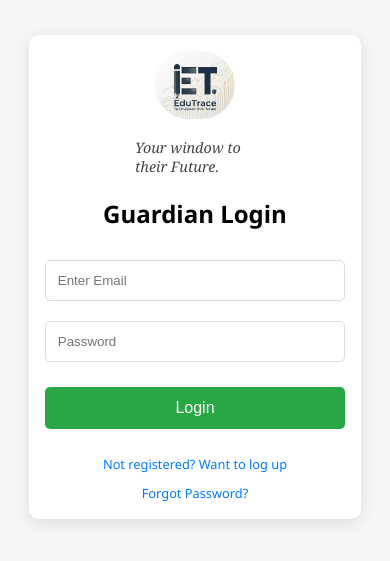
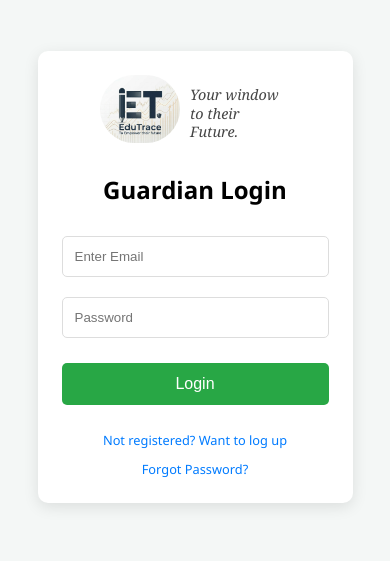
Before and after one commit to my0project/edutrace, a website: page index.html in a window 390 px wide. Shown: the part 145-706 px from the top of the page. Drawn offline with Linux system fonts and the light colour scheme.

Commit message:
style.css

```diff
--- a/style.css
+++ b/style.css
@@ -5,10 +5,12 @@ body { font-family: 'Segoe UI', Tahoma, Geneva, Verdana, sans-serif; background:
 .container { background: white; padding: 2rem; border-radius: 10px; box-shadow: 0 4px 15px rgba(0,0,0,0.1); width:100%; max-width: 500px; margin:auto; text-align: center; }
 .brand-container{
     display:flex;
+    flex-direction: row;
     align-items:center;
-    justify-content: left;
+    justify-content: flex-start;
     gap:10px ;
-margin-bottom:20px}
+margin-bottom:20px
+}
     .logo{
     width:110px;
     height:auto;
@@ -35,16 +37,20 @@ a { font-size: 0.8rem; color: #007bff; text-decoration: none; display: inline-bl
 .logout-btn { background: #dc3545; }
 @media (max-width: 600px) {
     .container {
-        padding: 1rem; /* Choti screen par side se jagah bachane ke liye */
-        width: 95%;   /* Screen ke chipak kar chale */
+        padding: 1.5rem; /* Choti screen par side se jagah bachane ke liye */
+        width: 90%;   /* Screen ke chipak kar chale */
     }
     .brand-container {
-        display:flex;
-        flex-direction: column; /* Logo aur Tagline ek ke niche ek aa jayein */
+        justify-content: center;
+        flex-direction: row; /* Logo aur Tagline ek ke niche ek aa jayein */
         text-align: center;
     }
     .logo {
         width: 80px; /* Mobile par logo thoda chota */
         margin-bottom: 10px;
     }
+    .tagline{
+        font: size 0.8rem;
+        max-width:100px;
+    }
 }
```
